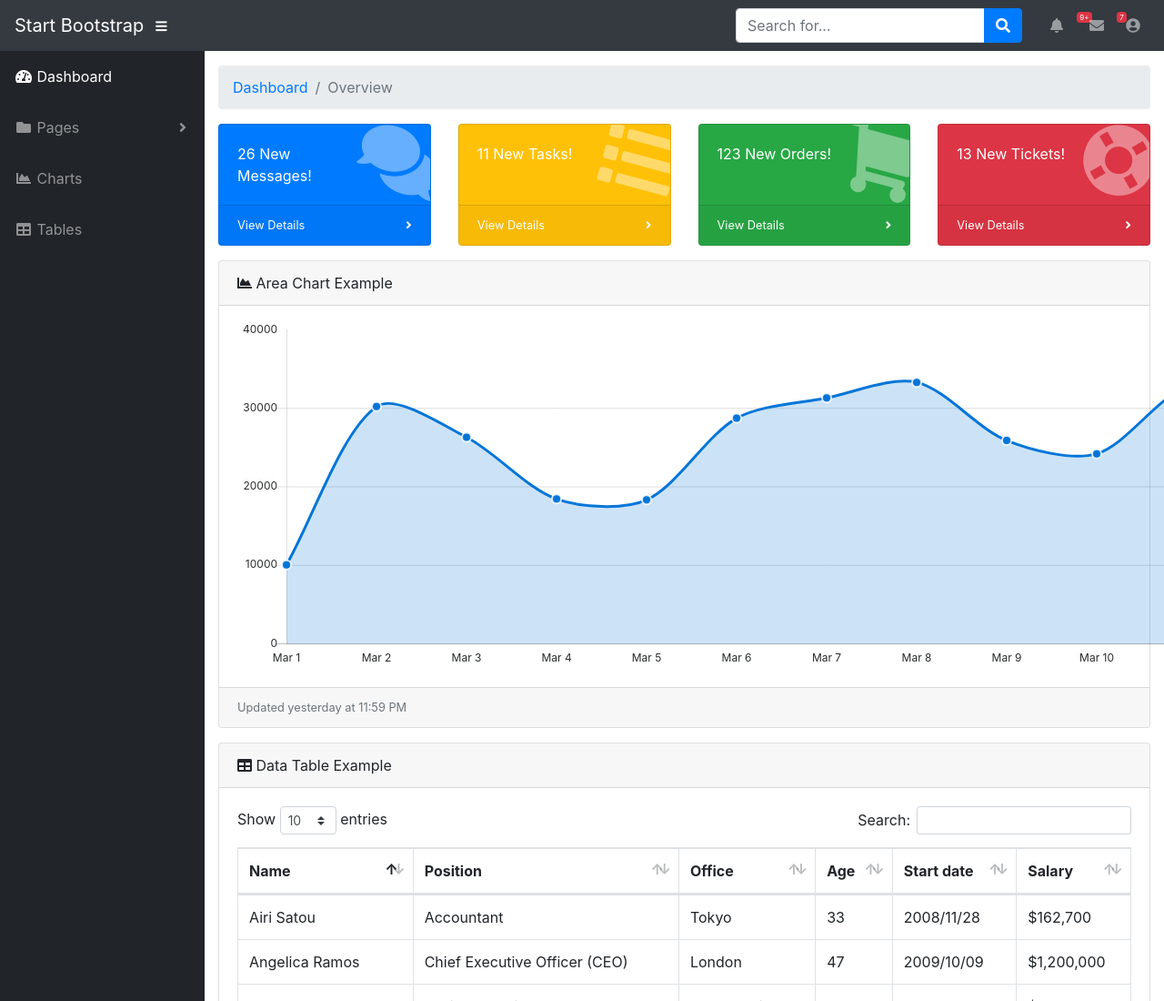
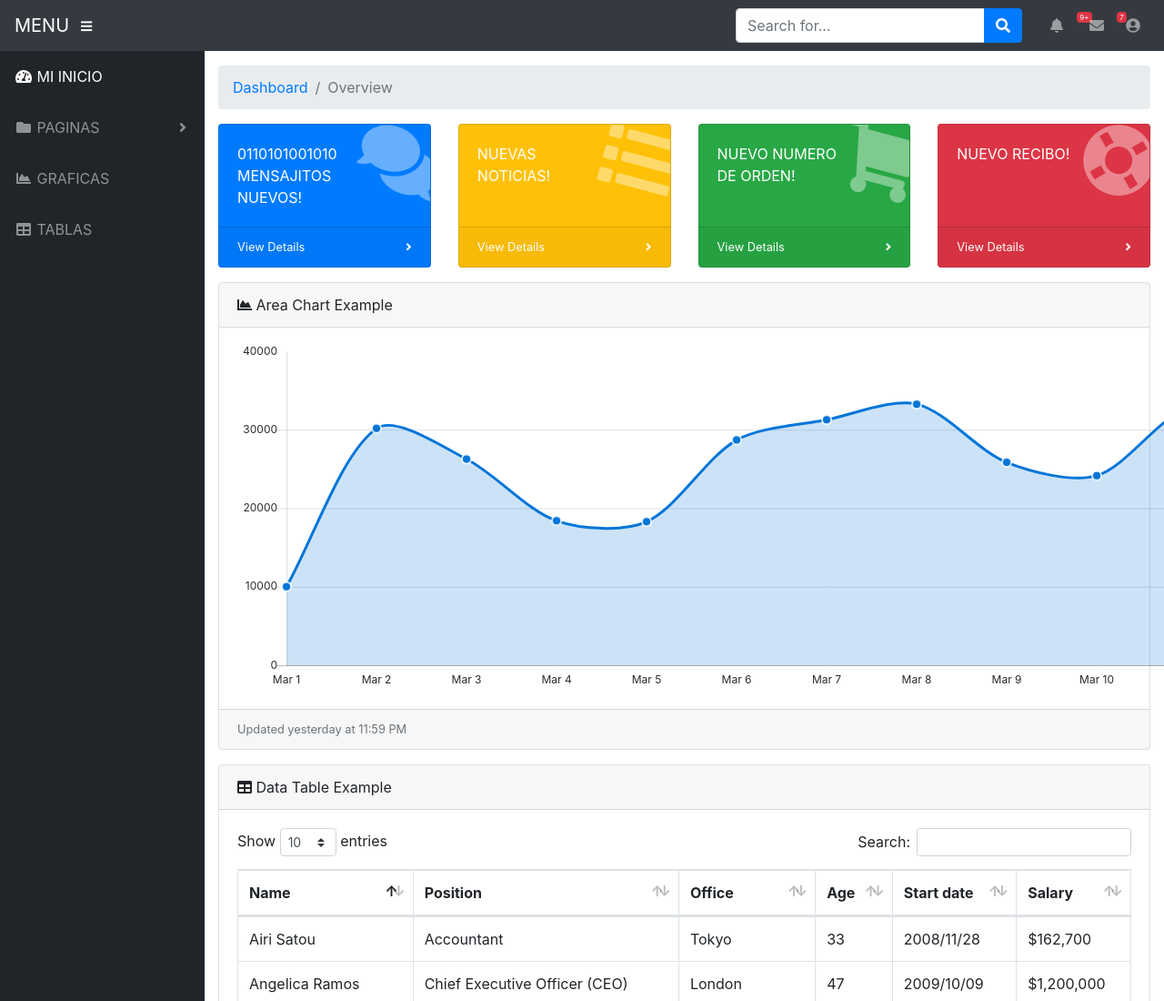
Before and after one commit to JonathanTecDeIguala/MiSitio, a website with bundled scripts: page index.html in a window 1280 px wide. Shown: the top 1100 px of the page at 91% size. Built offline with nearby package versions, Linux system fonts and the light colour scheme.

Commit message:
Update index.html

```diff
--- a/index.html
+++ b/index.html
@@ -9,7 +9,7 @@
   <meta name="description" content="">
   <meta name="author" content="">
 
-  <title>kkkkkk</title>
+  <title>Mi Pagina web</title>
 
   <!-- Custom fonts for this template-->
   <link href="vendor/fontawesome-free/css/all.min.css" rel="stylesheet" type="text/css">
@@ -26,7 +26,7 @@
 
   <nav class="navbar navbar-expand navbar-dark bg-dark static-top">
 
-    <a class="navbar-brand mr-1" href="index.html">Start Bootstrap</a>
+    <a class="navbar-brand mr-1" href="index.html">MENU</a>
 
     <button class="btn btn-link btn-sm text-white order-1 order-sm-0" id="sidebarToggle" href="#">
       <i class="fas fa-bars"></i>
@@ -92,13 +92,13 @@
       <li class="nav-item active">
         <a class="nav-link" href="index.html">
           <i class="fas fa-fw fa-tachometer-alt"></i>
-          <span>Dashboard</span>
+          <span>MI INICIO </span>
         </a>
       </li>
       <li class="nav-item dropdown">
         <a class="nav-link dropdown-toggle" href="#" id="pagesDropdown" role="button" data-toggle="dropdown" aria-haspopup="true" aria-expanded="false">
           <i class="fas fa-fw fa-folder"></i>
-          <span>Pages</span>
+          <span>PAGINAS</span>
         </a>
         <div class="dropdown-menu" aria-labelledby="pagesDropdown">
           <h6 class="dropdown-header">Login Screens:</h6>
@@ -114,12 +114,12 @@
       <li class="nav-item">
         <a class="nav-link" href="charts.html">
           <i class="fas fa-fw fa-chart-area"></i>
-          <span>Charts</span></a>
+          <span>GRAFICAS</span></a>
       </li>
       <li class="nav-item">
         <a class="nav-link" href="tables.html">
           <i class="fas fa-fw fa-table"></i>
-          <span>Tables</span></a>
+          <span>TABLAS</span></a>
       </li>
     </ul>
 
@@ -143,7 +143,7 @@
                 <div class="card-body-icon">
                   <i class="fas fa-fw fa-comments"></i>
                 </div>
-                <div class="mr-5">26 New Messages!</div>
+                <div class="mr-5">0110101001010 MENSAJITOS NUEVOS!</div>
               </div>
               <a class="card-footer text-white clearfix small z-1" href="#">
                 <span class="float-left">View Details</span>
@@ -159,7 +159,7 @@
                 <div class="card-body-icon">
                   <i class="fas fa-fw fa-list"></i>
                 </div>
-                <div class="mr-5">11 New Tasks!</div>
+                <div class="mr-5">NUEVAS NOTICIAS!</div>
               </div>
               <a class="card-footer text-white clearfix small z-1" href="#">
                 <span class="float-left">View Details</span>
@@ -175,7 +175,7 @@
                 <div class="card-body-icon">
                   <i class="fas fa-fw fa-shopping-cart"></i>
                 </div>
-                <div class="mr-5">123 New Orders!</div>
+                <div class="mr-5">NUEVO NUMERO DE ORDEN!</div>
               </div>
               <a class="card-footer text-white clearfix small z-1" href="#">
                 <span class="float-left">View Details</span>
@@ -191,7 +191,7 @@
                 <div class="card-body-icon">
                   <i class="fas fa-fw fa-life-ring"></i>
                 </div>
-                <div class="mr-5">13 New Tickets!</div>
+                <div class="mr-5">NUEVO RECIBO!</div>
               </div>
               <a class="card-footer text-white clearfix small z-1" href="#">
                 <span class="float-left">View Details</span>
```
